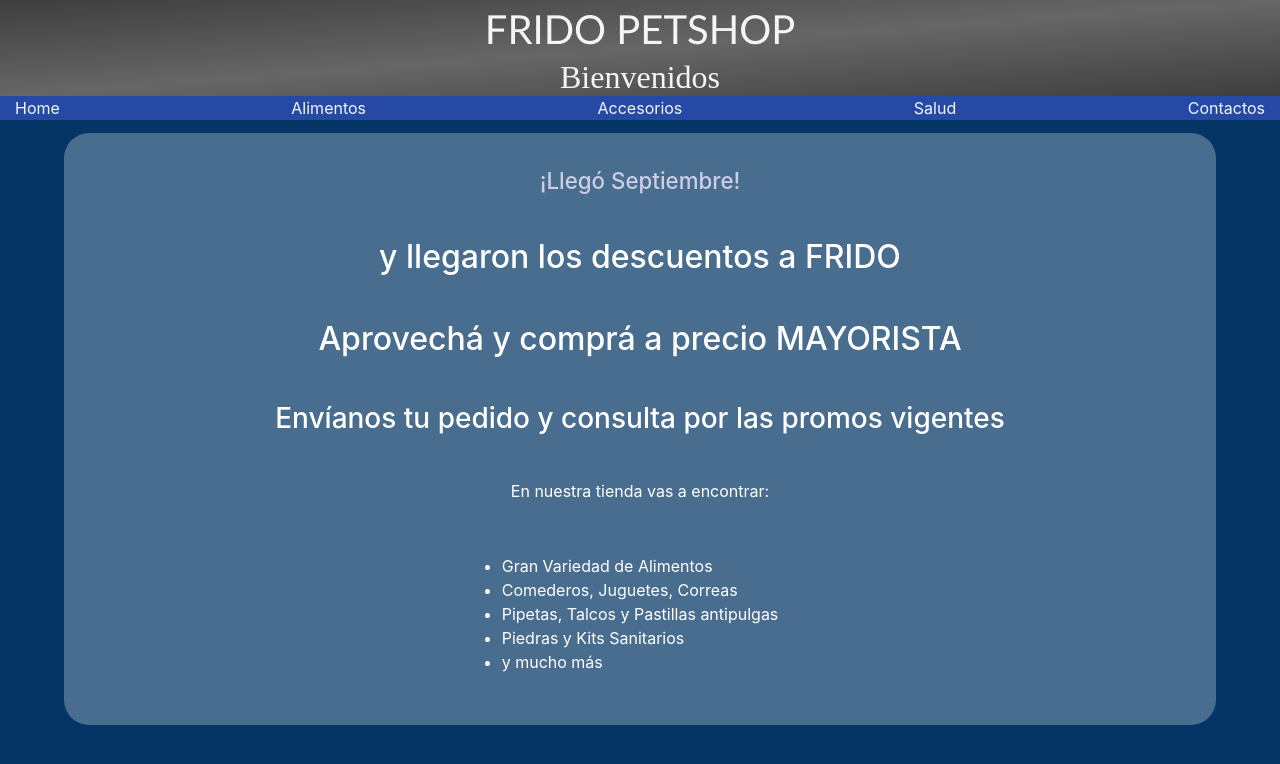
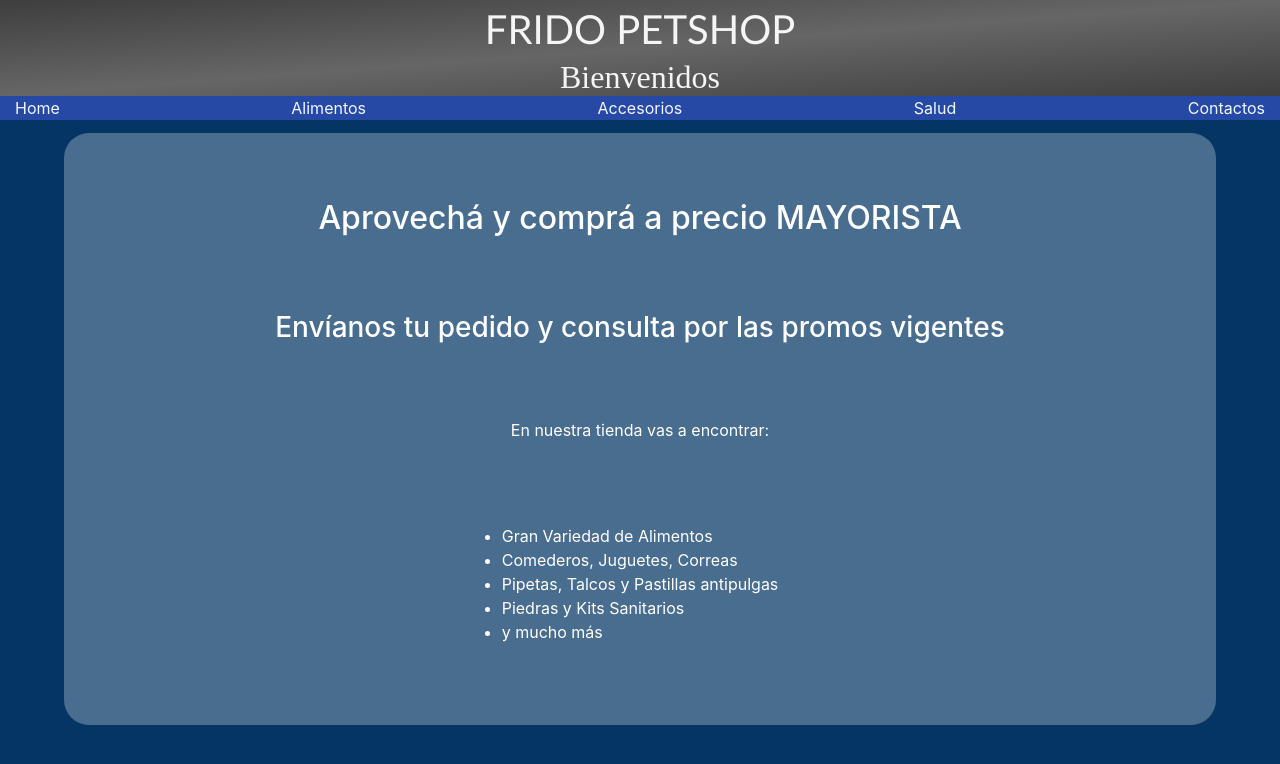
Before and after one commit to EnzoTitaDolce/fridopetshop, an Angular app: page /home in a window 1280 px wide. Shown: the top 764 px of the page. Built offline with nearby package versions, Linux system fonts and the light colour scheme.

Commit message:
home corregido

```diff
--- a/src/app/home/home.component.html
+++ b/src/app/home/home.component.html
@@ -1,6 +1,6 @@
 <body>
-  <h1>¡Llegó Septiembre!</h1>
-  <h2>y llegaron los descuentos a FRIDO</h2>
+  <!-- <h1>¡Llegó Septiembre!</h1>
+  <h2>y llegaron los descuentos a FRIDO</h2> -->
   <h2>Aprovechá y comprá a precio MAYORISTA</h2>
   <h3>Envíanos tu pedido y consulta por las promos vigentes</h3>
   <p>En nuestra tienda vas a encontrar:</p>
```
